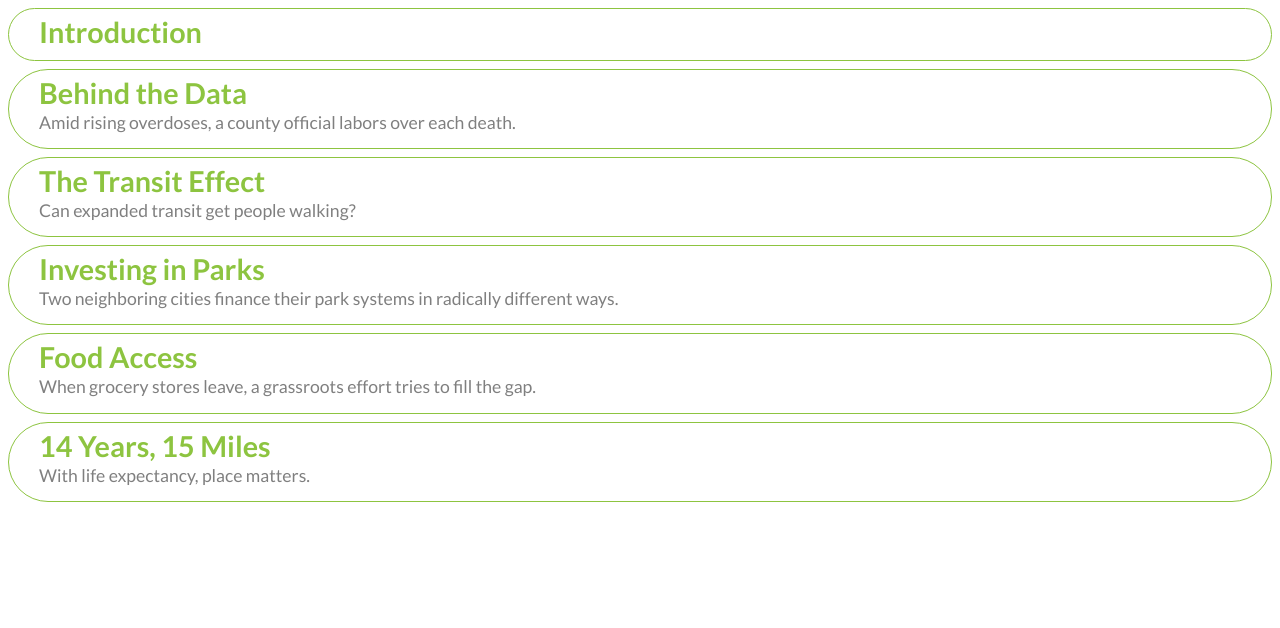
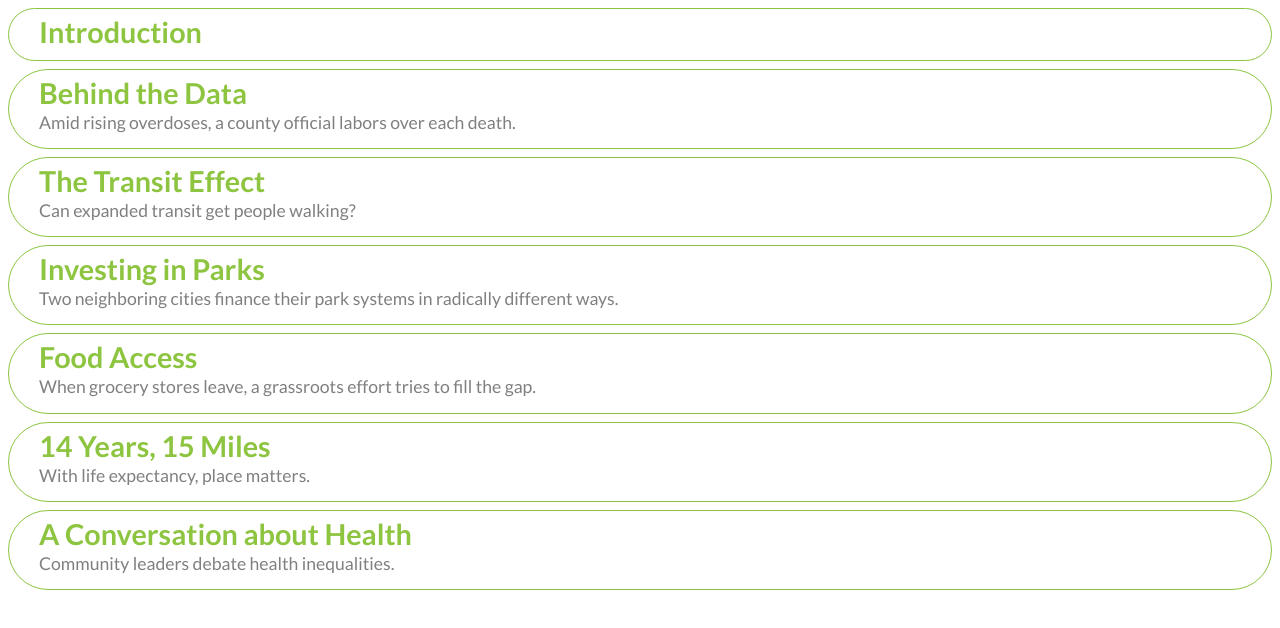
Before and after one commit to SideEffectsPublicMedia/high-price-toc, a website: page components/index.html in a window 1280 px wide. Drawn offline with nearby package versions, Linux system fonts and the light colour scheme; files that its build step writes are made by us from their sources; a script that the page names is missing.

Commit message:
Added the conversation item

```diff
--- a/components/index.html
+++ b/components/index.html
@@ -51,6 +51,13 @@
         </div>
     </a>
 
+    <a class="toc-item" href="http://sideeffectspublicmedia.org/post/watch-conversation-about-health-inequities-indianapolis" target="_blank">
+        <div class="toc-item-body">
+            <h1>A Conversation about Health</h1>
+            <h2>Community leaders debate health inequalities.</h2>
+        </div>
+    </a>
+
 </div>
 <br>
     <script>
```
Also changed, not shown: build/index.html.
